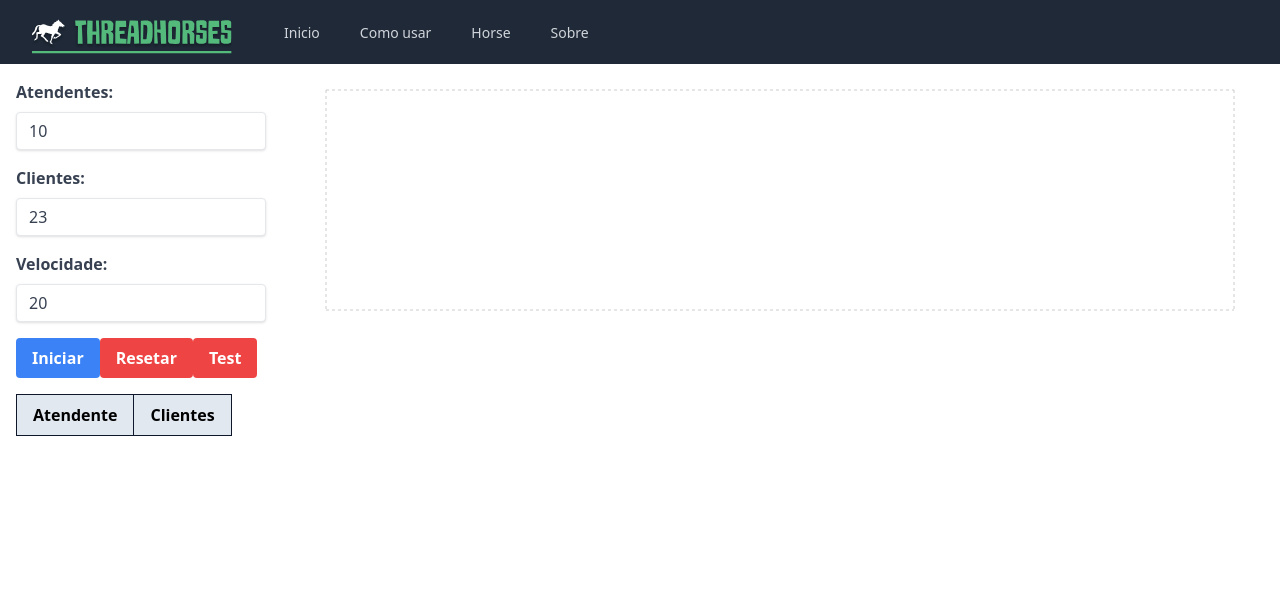
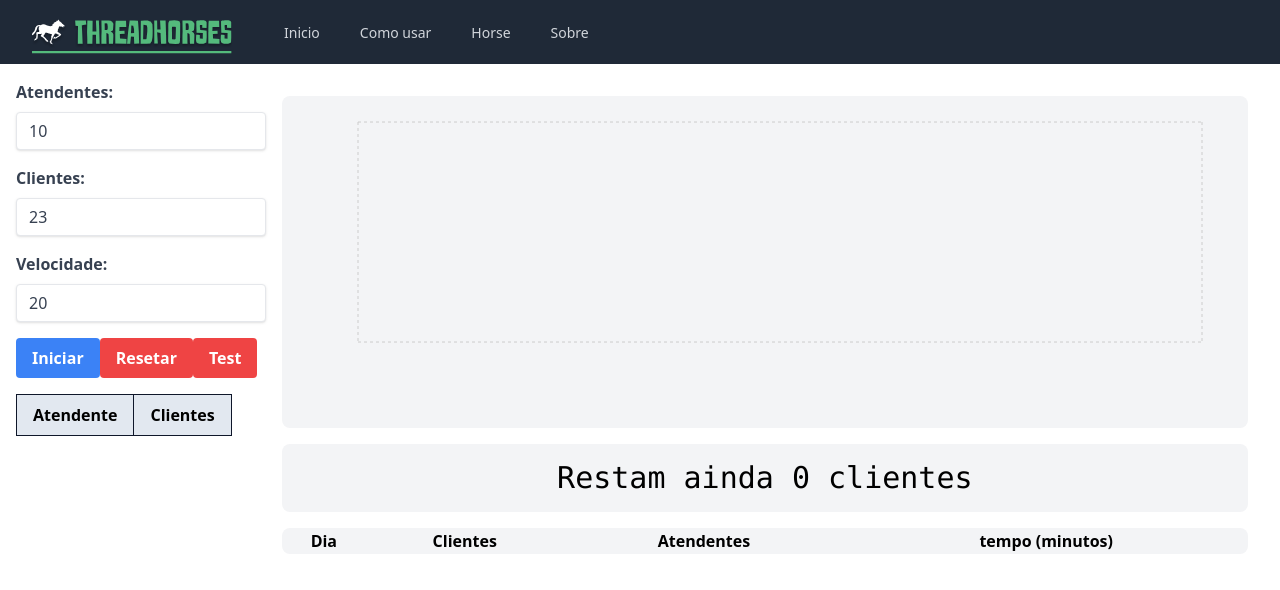
Before and after one commit to EuMotta/Threads-NextJs, a Next.js app: page /CallCenter in a window 1280 px wide. Shown: the top 590 px of the page. Built offline with nearby package versions, Linux system fonts and the light colour scheme.

Commit message:
fix time

```diff
--- a/src/app/sections/CallCenter/CallCenter.jsx
+++ b/src/app/sections/CallCenter/CallCenter.jsx
@@ -8,49 +8,55 @@ const CallCenter = () => {
   const [attendantSpeed, setAttendantSpeed] = useState(20);
   const [isRunning, setIsRunning] = useState(false);
   const [day, setDay] = useState([]);
-
+  const [time, setTime] = useState(0);
+  const [remainingClients, setRemainingClients] = useState(0);
   const testProgram = () => {
     console.log('Quantidade de dias: ' + JSON.stringify(day));
     console.log('Quantidade de clientes agora: ' + client);
     console.log('Quantidade de atendentes agora: ' + attendant);
   };
+
   const startProgram2 = () => {
-    setDay(prevDay => [...prevDay, { clients: client, attendants: attendant }]);
     startProgram();
+
     console.log(day);
   };
 
   const startProgram = async () => {
-    setIsRunning(true);
+    if (isRunning) return;
     setAttendant(attendant);
     let remainingClients = client;
     let stats = new Array(attendant).fill(0);
     let promises = [];
-
+    let totalTime = 0;
     /* Promise */
     for (let i = 0; i < attendant; i++) {
-      if (!isRunning) return;
       promises.push(
         new Promise(async resolve => {
           while (remainingClients > 0) {
             stats[i]++;
             remainingClients--;
             console.log(remainingClients);
+            setRemainingClients(remainingClients);
             setAttendantStats([...stats]);
+            let time = (Math.random() * (attendantSpeed - 10) + attendantSpeed) * 1000;
+
             await new Promise(resolve =>
               setTimeout(
                 resolve,
-                (Math.random() * (attendantSpeed - 10) + attendantSpeed) * 1000,
+                time,
+                totalTime += time,
+                setTime(totalTime)
               ),
             );
           }
-
           resolve();
         }),
+
       );
     }
     await Promise.all(promises);
-
+    setDay(prevDay => [...prevDay, { clients: client, attendants: attendant, time: Math.floor(totalTime) }]);
     setAttendantStats(stats);
     setClient(remainingClients > 0 ? remainingClients : 0);
   };
@@ -58,6 +64,7 @@ const CallCenter = () => {
   const resetProgram = () => {
     setAttendantStats([]);
     setDay([]);
+    setIsRunning(true);
   };
 
   return (
@@ -147,10 +154,33 @@ const CallCenter = () => {
           </div>
         </div>
         <div className="col-span-4">
-          <div className="grid grid-cols-3">
-            <div className="col-span-3">
+          <div className="grid grid-cols-3 gap-4 p-4">
+            <div className="col-span-3 bg-gray-100 rounded-lg p-4">
               <Graph1CallCenter attendantStats={attendantStats} />
             </div>
+            <div className="col-span-3 text-center text-3xl font-mono bg-gray-100 rounded-lg p-4">
+              Restam ainda {remainingClients} clientes
+            </div>
+            <table className="col-span-3 bg-gray-100 rounded-lg p-4">
+              <thead>
+                <tr>
+                  <th>Dia</th>
+                  <th>Clientes</th>
+                  <th>Atendentes</th>
+                  <th>tempo (minutos)</th>
+                </tr>
+              </thead>
+              <tbody>
+                {day.map((result, index) => (
+                  <tr key={index} className='text-center border-2 border-slate-700'>
+                    <td>{index + 1}</td>
+                    <td className='border-2  border-slate-700'>{result.clients}</td>
+                    <td>{result.attendants}</td>
+                    <td>{result.time / 1000}</td>
+                  </tr>
+                ))}
+              </tbody>
+            </table>
           </div>
         </div>
       </div>
```
